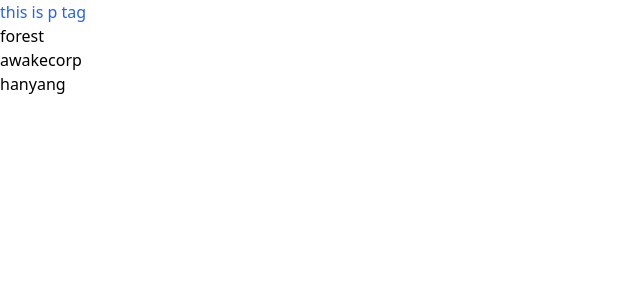
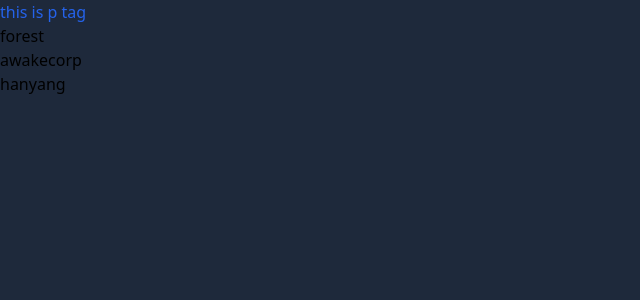
Before and after one commit to Juno31/junoforest, a Next.js app: page / in a window 1280 px wide. Shown: the top 300 px of the page, without its empty margins (0-640 px from the left). Built offline with nearby package versions, Linux system fonts and the light colour scheme.

Commit message:
[Design] Layout 스타일 적용

```diff
--- a/src/styles/global.css
+++ b/src/styles/global.css
@@ -1,3 +1,26 @@
 @tailwind base;
 @tailwind components;
 @tailwind utilities;
+@tailwind variants;
+
+html, body{
+    min-width: 100vw;
+    max-width: 100vw;
+    min-height: 100vh;
+}
+
+#__next {
+    min-height: 100%;
+}
+
+@layer components{
+    .service-btn {
+        @apply p-3 text-lg
+    }
+}
+
+@layer base{
+    html, body{
+        @apply bg-slate-800
+    }
+}
```
